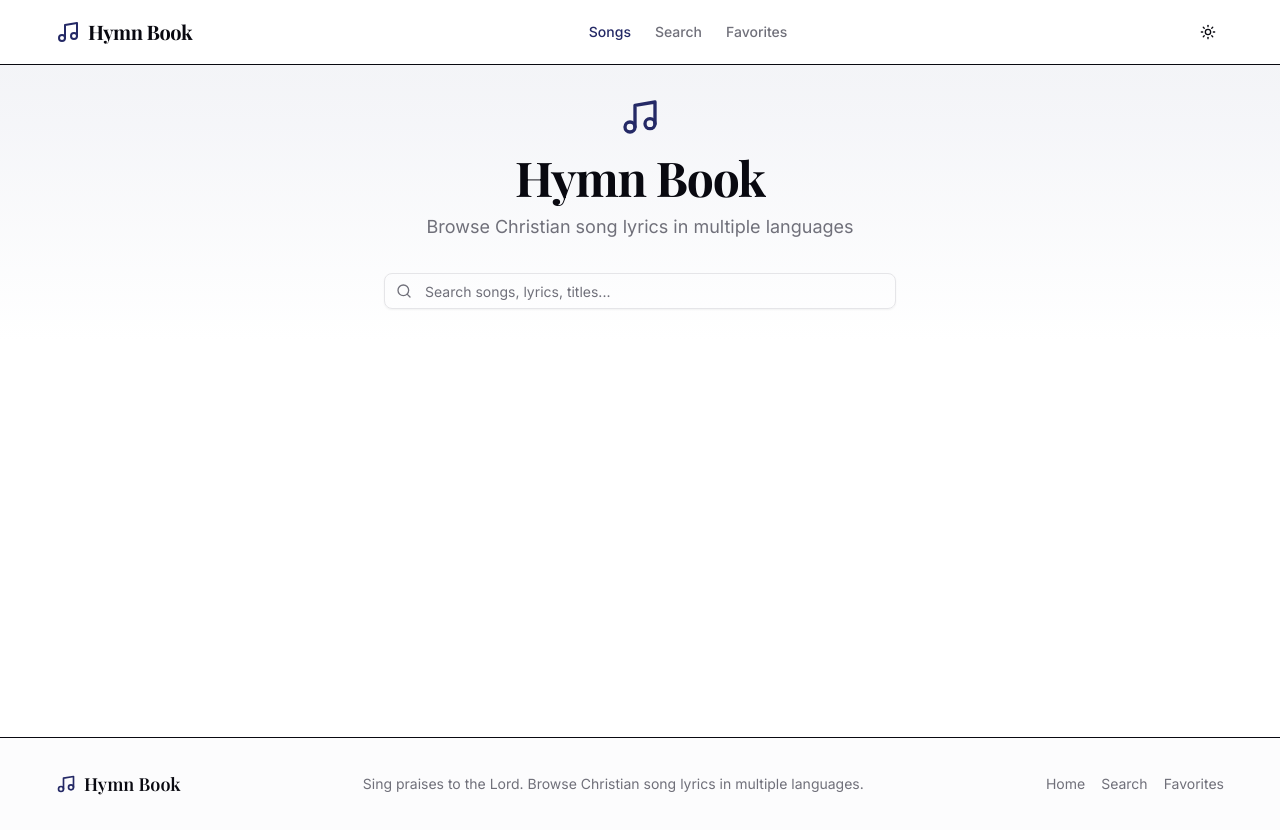
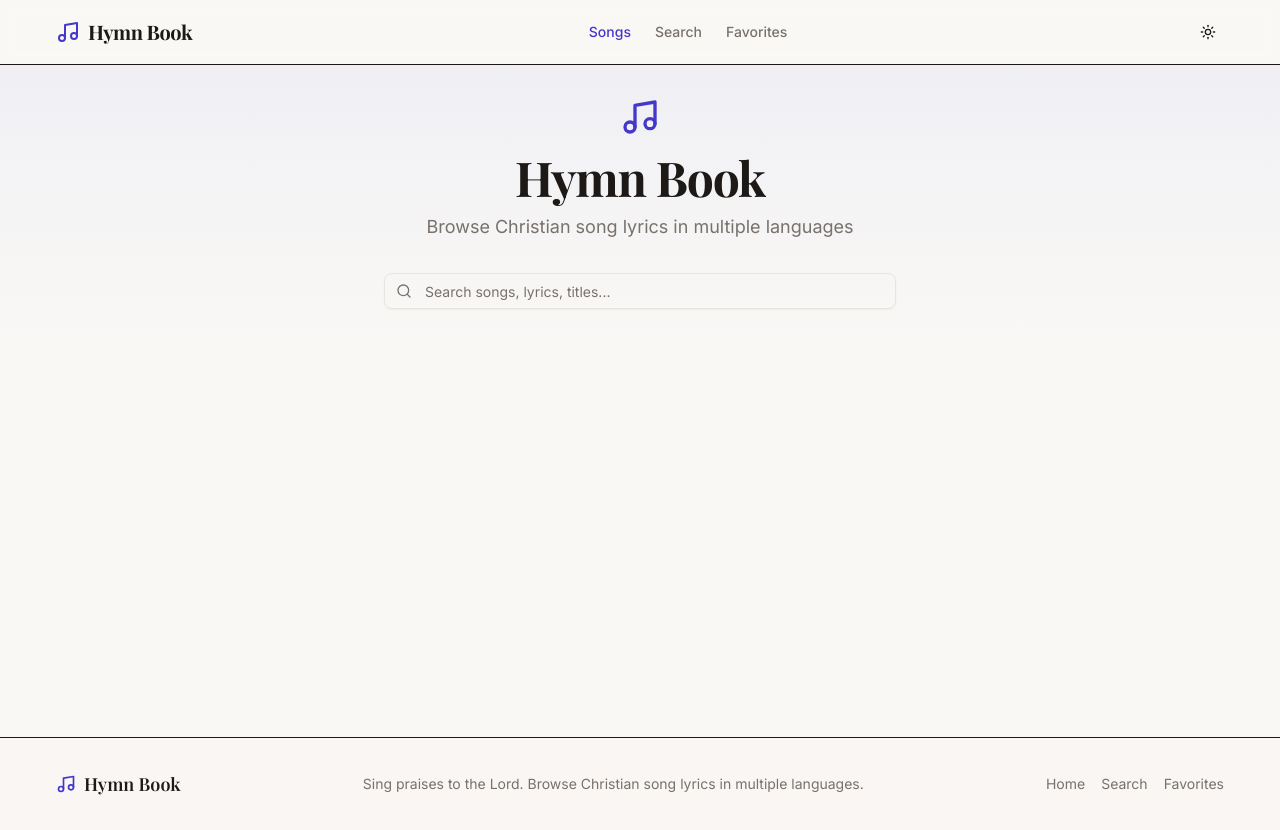
Before and after one commit to sat33shgit/HymnBook, a Next.js app: page / in a window 1280 px wide. Built offline with nearby package versions, Linux system fonts and the light colour scheme; no server answers; the database is empty; a web font is replaced by a local one.

Commit message:
style: refined indigo+gold color theme for light and dark modes

```diff
--- a/app/globals.css
+++ b/app/globals.css
@@ -5,75 +5,79 @@
 
 :root {
   --radius: 0.625rem;
-  --background: oklch(1 0 0);
-  --foreground: oklch(0.145 0.015 285.823);
-  --card: oklch(1 0 0);
-  --card-foreground: oklch(0.145 0.015 285.823);
-  --popover: oklch(1 0 0);
-  --popover-foreground: oklch(0.145 0.015 285.823);
-  --primary: oklch(0.315 0.105 275);
-  --primary-foreground: oklch(0.985 0.002 285.823);
-  --secondary: oklch(0.97 0.005 285.823);
-  --secondary-foreground: oklch(0.25 0.015 285.823);
-  --muted: oklch(0.97 0.005 285.823);
-  --muted-foreground: oklch(0.55 0.015 285.823);
-  --accent: oklch(0.97 0.005 285.823);
-  --accent-foreground: oklch(0.25 0.015 285.823);
-  --destructive: oklch(0.577 0.245 27.325);
-  --destructive-foreground: oklch(0.577 0.245 27.325);
-  --border: oklch(0.922 0.005 285.823);
-  --input: oklch(0.922 0.005 285.823);
-  --ring: oklch(0.315 0.105 275);
-  --chart-1: oklch(0.646 0.222 41.116);
-  --chart-2: oklch(0.6 0.118 184.714);
-  --chart-3: oklch(0.398 0.07 227.392);
-  --chart-4: oklch(0.828 0.189 84.429);
-  --chart-5: oklch(0.769 0.188 70.08);
-  --sidebar: oklch(0.985 0.005 285.823);
-  --sidebar-foreground: oklch(0.145 0.015 285.823);
-  --sidebar-primary: oklch(0.315 0.105 275);
-  --sidebar-primary-foreground: oklch(0.985 0.002 285.823);
-  --sidebar-accent: oklch(0.97 0.005 285.823);
-  --sidebar-accent-foreground: oklch(0.25 0.015 285.823);
-  --sidebar-border: oklch(0.922 0.005 285.823);
-  --sidebar-ring: oklch(0.315 0.105 275);
-  --gold: #D97706;
+  /* Light theme — warm ivory background, soft indigo primary, golden accents */
+  --background: #FAF8F5;
+  --foreground: #1C1917;
+  --card: #FFFFFF;
+  --card-foreground: #1C1917;
+  --card-surface: #EEF2FF;
+  --popover: #FFFFFF;
+  --popover-foreground: #1C1917;
+  --primary: #4338CA;
+  --primary-foreground: #FFFFFF;
+  --secondary: #F1F0FB;
+  --secondary-foreground: #312E81;
+  --muted: #F3F2EE;
+  --muted-foreground: #78716C;
+  --accent: #EEF2FF;
+  --accent-foreground: #312E81;
+  --destructive: #DC2626;
+  --destructive-foreground: #FFFFFF;
+  --border: #E2DFD9;
+  --input: #E8E5DF;
+  --ring: #4338CA;
+  --chart-1: #6366F1;
+  --chart-2: #0EA5E9;
+  --chart-3: #10B981;
+  --chart-4: #F59E0B;
+  --chart-5: #EF4444;
+  --sidebar: #F5F3EF;
+  --sidebar-foreground: #1C1917;
+  --sidebar-primary: #4338CA;
+  --sidebar-primary-foreground: #FFFFFF;
+  --sidebar-accent: #EEF2FF;
+  --sidebar-accent-foreground: #312E81;
+  --sidebar-border: #E2DFD9;
+  --sidebar-ring: #4338CA;
+  --gold: #B45309;
   --gold-light: #FBBF24;
 }
 
 .dark {
-  --background: oklch(0.145 0.015 285.823);
-  --foreground: oklch(0.985 0.002 285.823);
-  --card: oklch(0.145 0.015 285.823);
-  --card-foreground: oklch(0.985 0.002 285.823);
-  --popover: oklch(0.145 0.015 285.823);
-  --popover-foreground: oklch(0.985 0.002 285.823);
-  --primary: oklch(0.615 0.175 275);
-  --primary-foreground: oklch(0.145 0.015 285.823);
-  --secondary: oklch(0.22 0.015 285.823);
-  --secondary-foreground: oklch(0.985 0.002 285.823);
-  --muted: oklch(0.22 0.015 285.823);
-  --muted-foreground: oklch(0.65 0.015 285.823);
-  --accent: oklch(0.22 0.015 285.823);
-  --accent-foreground: oklch(0.985 0.002 285.823);
-  --destructive: oklch(0.577 0.245 27.325);
-  --destructive-foreground: oklch(0.577 0.245 27.325);
-  --border: oklch(0.28 0.015 285.823);
-  --input: oklch(0.28 0.015 285.823);
-  --ring: oklch(0.615 0.175 275);
-  --chart-1: oklch(0.488 0.243 264.376);
-  --chart-2: oklch(0.696 0.17 162.48);
-  --chart-3: oklch(0.769 0.188 70.08);
-  --chart-4: oklch(0.627 0.265 303.9);
-  --chart-5: oklch(0.645 0.246 16.439);
-  --sidebar: oklch(0.18 0.015 285.823);
-  --sidebar-foreground: oklch(0.985 0.002 285.823);
-  --sidebar-primary: oklch(0.615 0.175 275);
-  --sidebar-primary-foreground: oklch(0.145 0.015 285.823);
-  --sidebar-accent: oklch(0.22 0.015 285.823);
-  --sidebar-accent-foreground: oklch(0.985 0.002 285.823);
-  --sidebar-border: oklch(0.28 0.015 285.823);
-  --sidebar-ring: oklch(0.615 0.175 275);
+  /* Dark theme — rich charcoal background, luminous indigo primary */
+  --background: #111113;
+  --foreground: #EDEDEF;
+  --card: #111113;
+  --card-foreground: #EDEDEF;
+  --card-surface: #1E1E22;
+  --popover: #18181B;
+  --popover-foreground: #EDEDEF;
+  --primary: #818CF8;
+  --primary-foreground: #0F0D1A;
+  --secondary: #27272A;
+  --secondary-foreground: #C7D2FE;
+  --muted: #27272A;
+  --muted-foreground: #A1A1AA;
+  --accent: #27272A;
+  --accent-foreground: #C7D2FE;
+  --destructive: #EF4444;
+  --destructive-foreground: #FFFFFF;
+  --border: #2E2E33;
+  --input: #2E2E33;
+  --ring: #818CF8;
+  --chart-1: #818CF8;
+  --chart-2: #38BDF8;
+  --chart-3: #34D399;
+  --chart-4: #FBBF24;
+  --chart-5: #FB7185;
+  --sidebar: #18181B;
+  --sidebar-foreground: #EDEDEF;
+  --sidebar-primary: #818CF8;
+  --sidebar-primary-foreground: #0F0D1A;
+  --sidebar-accent: #27272A;
+  --sidebar-accent-foreground: #C7D2FE;
+  --sidebar-border: #2E2E33;
+  --sidebar-ring: #818CF8;
 }
 
 @theme inline {
```
